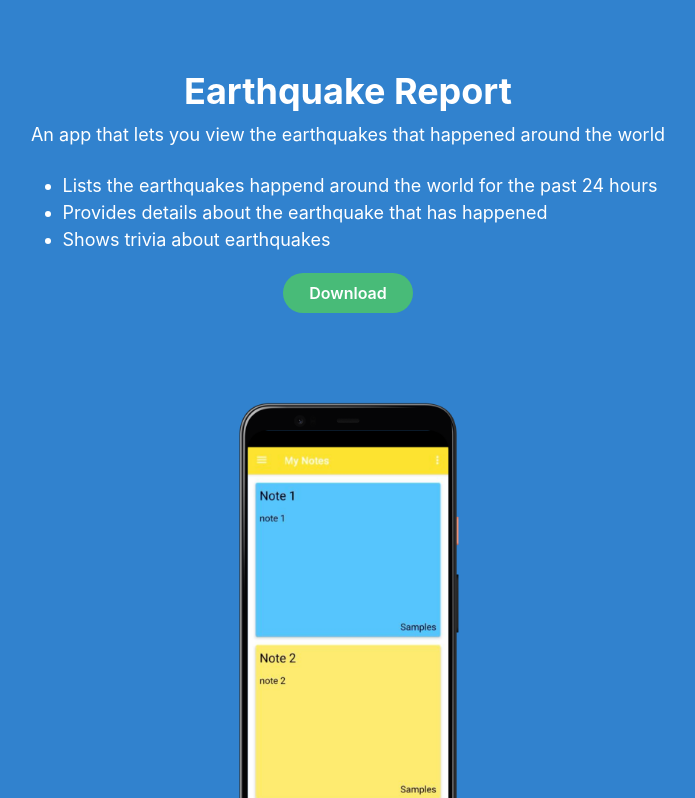
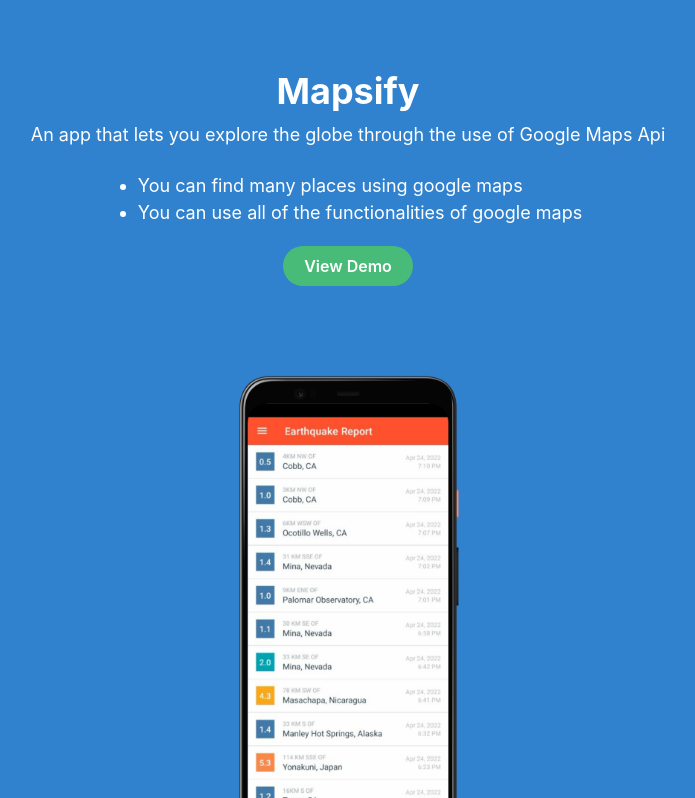
Before and after one commit to iansui2/my-portfolio, a Next.js app: page / in a window 1280 px wide. Shown: the part 5562-6360 px from the top of the page, without its empty margins (292-987 px from the left). Built offline with nearby package versions, Linux system fonts and the light colour scheme.

Commit message:
Updated Projects Section

```diff
--- a/components/sections/Projects.js
+++ b/components/sections/Projects.js
@@ -13,6 +13,17 @@
     image: "../images/foodery.png",
     smallImage: "../images/foodery-iphone.png",
     href: "https://foodery-roan.vercel.app/"
+  },
+  {
+    title: "Mapsify",
+    description: "An app that lets you explore the globe through the use of Google Maps Api",
+    listItems: [
+      "You can find many places using google maps",
+      "You can use all of the functionalities of google maps"
+    ],
+    image: "../images/mapsify.png",
+    smallImage: "../images/mapsify-iphone.png",
+    href: "https://mapsify.vercel.app/"
   },
   {
     title: "Earthquake Report",
```
Also changed, not shown: public/images/mapsify-iphone.png (added), public/images/mapsify.png (added).
